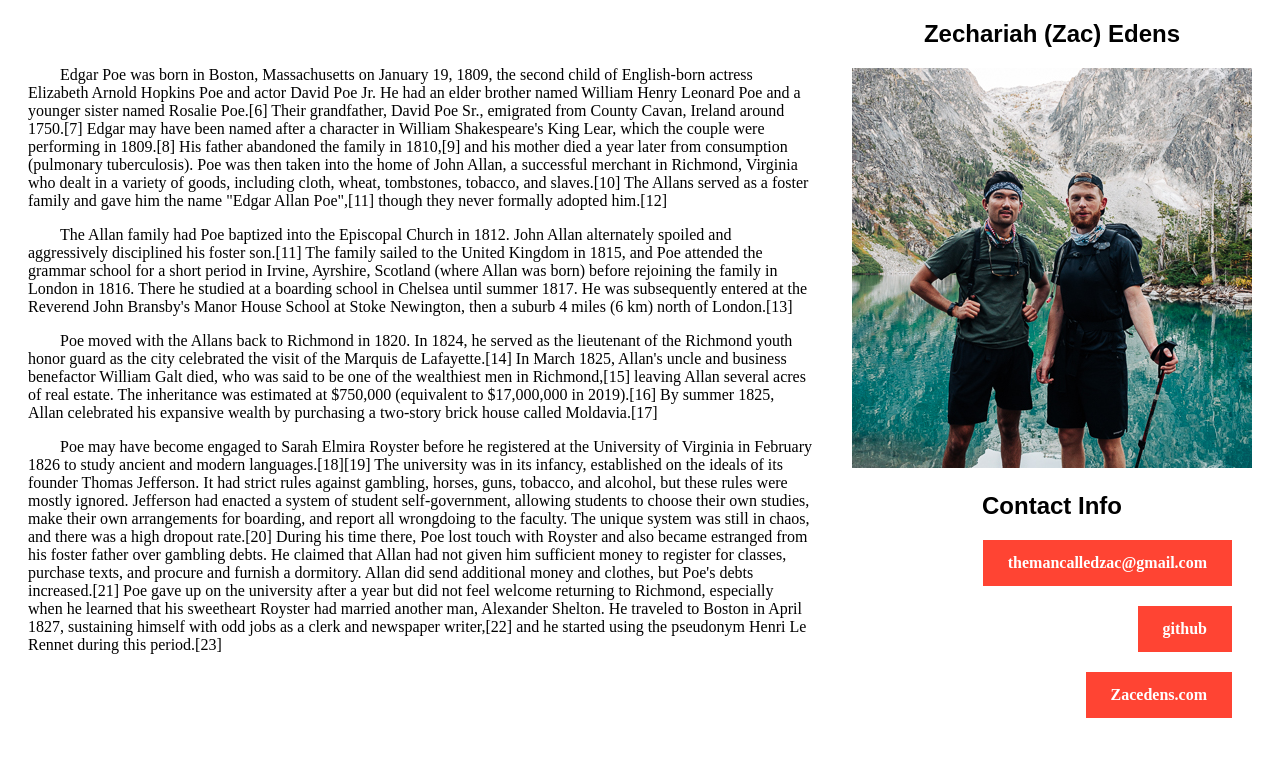
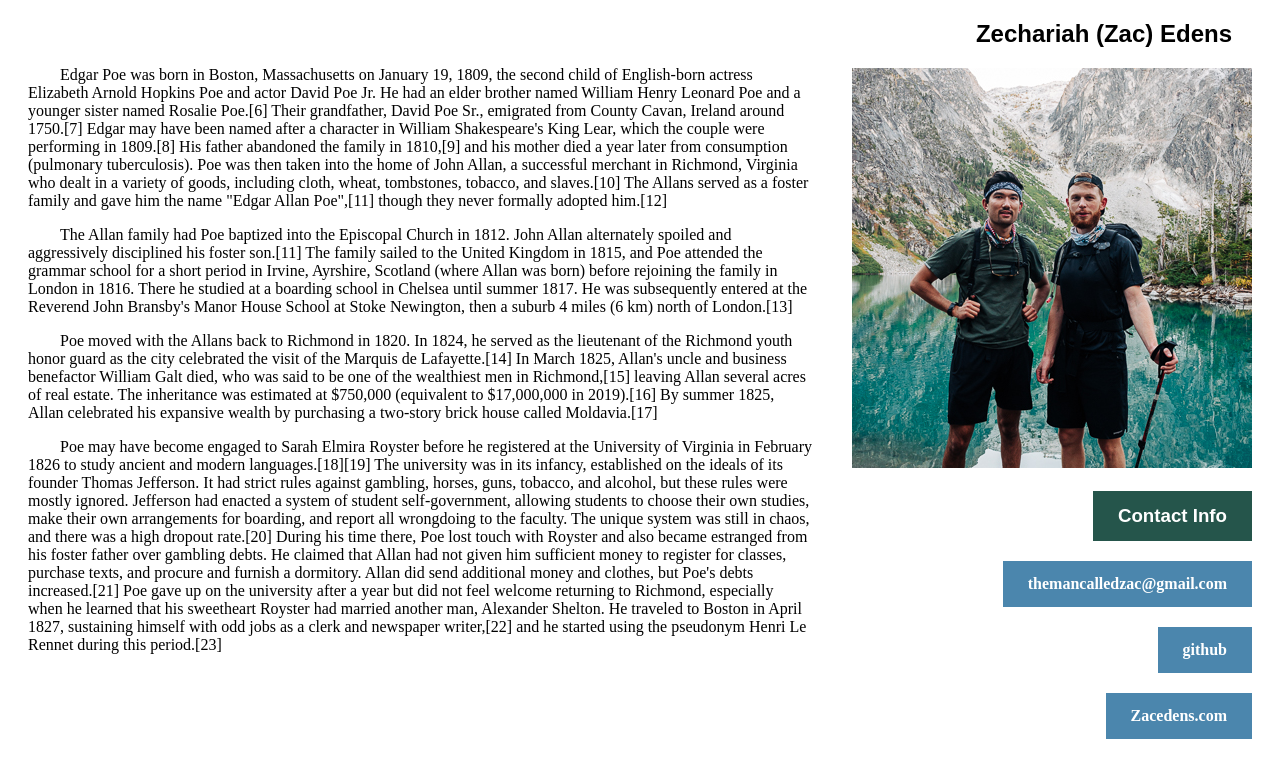
Before and after one commit to themancalledzac/My-First-Repo, a plain HTML site: page index.html in a window 1280 px wide. Shown: the part 225-992 px from the top of the page. Before the commit the page ends 971 px from the top, so only its background shows below. Drawn offline with Linux system fonts and the light colour scheme.

Commit message:
pretify update part two

```diff
--- a/css.css
+++ b/css.css
@@ -51,7 +51,8 @@ h1 {
 }
 h2 {
   font-family: Arial, Helvetica, sans-serif;
-  text-align: center;
+  text-align: right;
+  margin-right: 20px;
 }
 
 .links {
@@ -77,14 +78,13 @@ p {
 li {
 }
 
-.contactInfo {
+.links {
   display: block;
   text-align: right;
-  margin-right: 20px;
 }
 a:link,
 a:visited {
-  background-color: #ff4433;
+  background-color: #4b86ad;
   color: white;
   padding: 14px 25px;
   text-align: center;
@@ -94,5 +94,16 @@ a:visited {
 }
 a:hover,
 a:active {
-  background-color: red;
+  background-color: rgb(43, 94, 114);
 }
+
+.contactInfos {
+  font-family: Arial, Helvetica, sans-serif;
+  background-color: rgb(37, 85, 75);
+  color: white;
+  padding: 14px 25px;
+  text-align: center;
+  text-decoration: none;
+  display: inline-block;
+  margin-bottom: 20px;
+}
--- a/index.html
+++ b/index.html
@@ -20,7 +20,7 @@
         </section>
 
         <section class="links">
-          <h2>Contact Info</h2>
+          <h3 class="contactInfos">Contact Info</h3>
 
           <div class="contactInfo">
             <a
```
